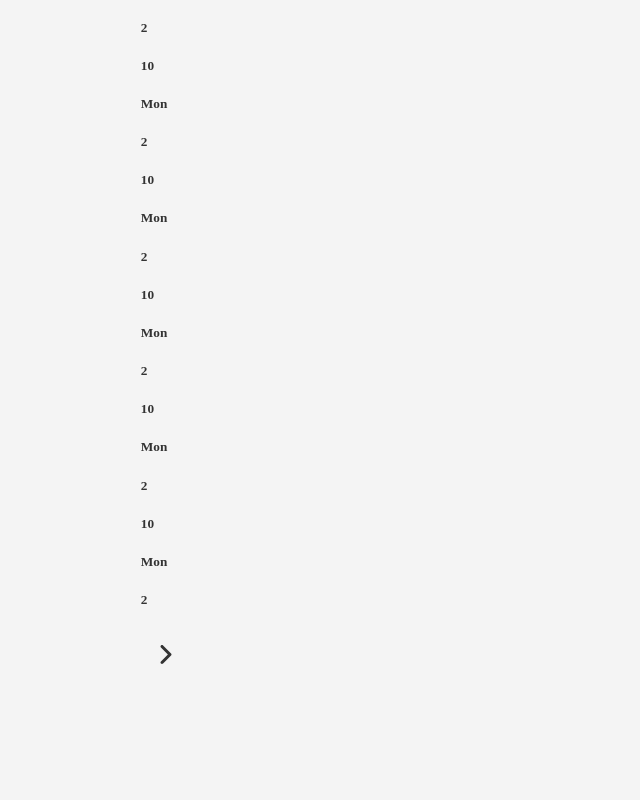
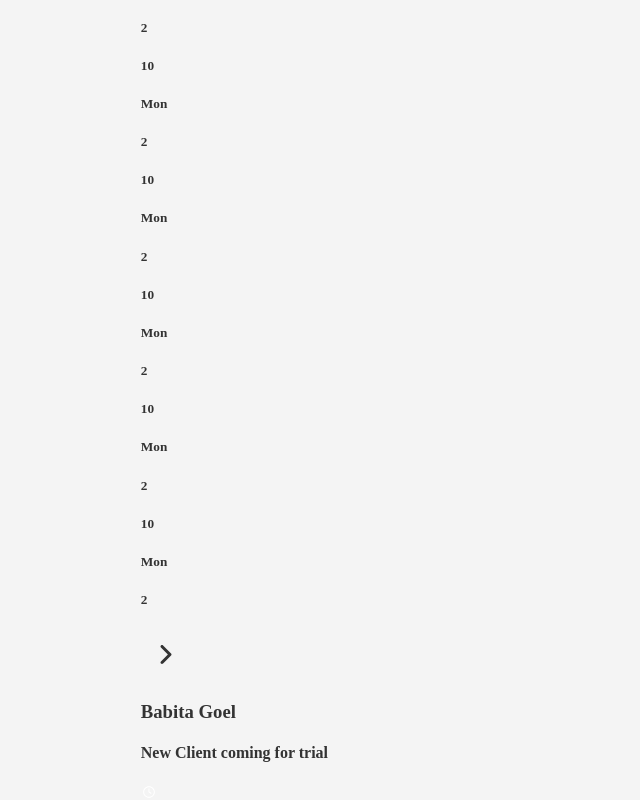
Before and after one commit to BunnyWadhwa0401/Profesy, a Vue app: page /calendar in a window 1280 px wide. Shown: the part 610-1410 px from the top of the page, without its empty margins (0-640 px from the left). Before the commit the page ends 1300 px from the top, so only its background shows below. Built offline with nearby package versions, Linux system fonts and the light colour scheme; a web font is replaced by a local one.

Commit message:
Calendar Page completed

```diff
--- /dev/null
+++ b/src/components/EventBox.vue
@@ -0,0 +1,47 @@
+<template>
+  <div class="bg-white grid rounded-2xl w-40 pb-2">
+    <section class="bg-black h-6 rounded-2xl rounded-b-none"></section>
+    <div class="flex items-center justify-between mt-4 mb-1 pl-4">
+      <h3 class="font-heading">Babita Goel</h3>
+      <section class="bg-[#00ccc2] w-4 h-2 rounded-l-full"></section>
+    </div>
+    <section class="px-4">
+      <h4 class="text-grey font-text text-xs">New Client coming for trial</h4>
+    </section>
+    <section class="bg-black flex gap-1 w-fit mx-4 my-2 px-2 py-1 rounded-md">
+      <svg
+        width="16"
+        height="16"
+        viewBox="0 0 16 16"
+        fill="none"
+        xmlns="http://www.w3.org/2000/svg"
+      >
+        <path
+          d="M8.49984 4.66669C8.49984 4.39054 8.27598 4.16669 7.99984 4.16669C7.7237 4.16669 7.49984 4.39054 7.49984 4.66669V8.00002C7.49984 8.17242 7.58865 8.33265 7.73484 8.42402L9.73484 9.67402C9.96901 9.82038 10.2775 9.74919 10.4238 9.51502C10.5702 9.28085 10.499 8.97238 10.2648 8.82602L8.49984 7.7229V4.66669Z"
+          fill="white"
+        />
+        <path
+          fill-rule="evenodd"
+          clip-rule="evenodd"
+          d="M7.99984 2.16669C4.77818 2.16669 2.1665 4.77836 2.1665 8.00002C2.1665 11.2217 4.77818 13.8334 7.99984 13.8334C11.2215 13.8334 13.8332 11.2217 13.8332 8.00002C13.8332 4.77836 11.2215 2.16669 7.99984 2.16669ZM3.1665 8.00002C3.1665 5.33064 5.33046 3.16669 7.99984 3.16669C10.6692 3.16669 12.8332 5.33064 12.8332 8.00002C12.8332 10.6694 10.6692 12.8334 7.99984 12.8334C5.33046 12.8334 3.1665 10.6694 3.1665 8.00002Z"
+          fill="white"
+        />
+      </svg>
+      <h4 class="text-white text-xs font-heading font-light">12 00</h4>
+    </section>
+  </div>
+</template>
+
+<style lang="sass" scoped>
+#eventBox
+    &::after
+        content: ""
+        background: #2d83b6
+        width: 2rem
+        height: 0.75rem
+        border-radius: 16px 0 0 16px
+        position: relative
+        top: 1rem
+        right: 0
+        z-index: 10
+</style>
--- a/src/views/Calender.vue
+++ b/src/views/Calender.vue
@@ -1,5 +1,6 @@
 <script setup>
 import appointmentBox from "../components/appointmentBox.vue";
+import EventBox from "../components/EventBox.vue";
 </script>
 
 <template>
@@ -122,12 +123,9 @@ import appointmentBox from "../components/appointmentBox.vue";
           />
         </svg>
       </section>
-      <appointment-box />
-      <appointment-box />
-      <appointment-box />
-      <appointment-box />
-      <appointment-box />
-      <appointment-box />
+      <section v-for="i in 6" :key="i">
+        <appointment-box />
+      </section>
       <section class="flex items-center justify-end">
         <svg
           width="48"
@@ -145,5 +143,39 @@ import appointmentBox from "../components/appointmentBox.vue";
         </svg>
       </section>
     </section>
+    <section class="grid grid-cols-8 mt-6 justify-items-center gap-36">
+      <section></section>
+      <section class="grid h-40 gap-6 mt-5">
+        <section v-for="i in 4" :key="i">
+          <EventBox />
+        </section>
+      </section>
+      <section class="grid h-40 gap-6 mt-5">
+        <section v-for="i in 2" :key="i">
+          <EventBox />
+        </section>
+      </section>
+      <section class="grid h-40 gap-6 mt-5">
+        <section v-for="i in 3" :key="i">
+          <EventBox />
+        </section>
+      </section>
+      <section class="grid h-40 gap-6 mt-5">
+        <section v-for="i in 6" :key="i">
+          <EventBox />
+        </section>
+      </section>
+      <section class="grid h-40 gap-6 mt-5">
+        <section v-for="i in 1" :key="i">
+          <EventBox />
+        </section>
+      </section>
+      <section class="grid h-40 gap-6 mt-5">
+        <section v-for="i in 5" :key="i">
+          <EventBox />
+        </section>
+      </section>
+      <section></section>
+    </section>
   </main>
 </template>
--- a/tailwind.config.cjs
+++ b/tailwind.config.cjs
@@ -5,7 +5,7 @@ module.exports = {
     extend: {},
     colors: {
       white: "#fff",
-      black: "#111",
+      black: "#222",
       light: "#f8f8f8",
       dark: "#333",
       grey: "#666",
```
